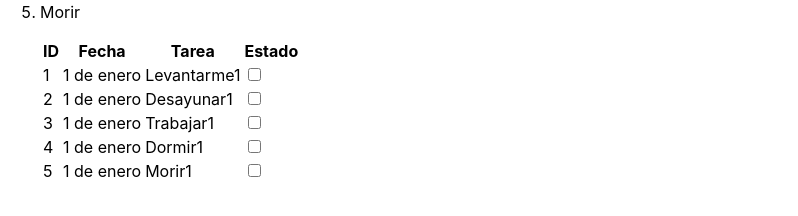
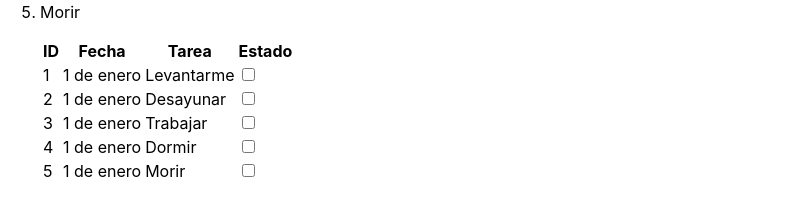
Before and after one commit to tfdaneri/task-list, a React (Create React App) app: page / in a window 1280 px wide. Shown: the part 160-376 px from the top of the page, without its empty margins (0-798 px from the left). Built offline with nearby package versions, Linux system fonts and the light colour scheme.

Commit message:
guardando en branch para entrega

```diff
--- a/src/App.js
+++ b/src/App.js
@@ -3,11 +3,11 @@ import ListaTareas from './components/ListaTareas';
 import Lista from './components/Tarea';
 
 const tareas = [
-  { id: 1, hecho: true, nombre: "Levantarme1", fecha: "1 de enero" },
-  { id: 2, hecho: true, nombre: "Desayunar1", fecha: "1 de enero" },
-  { id: 3, hecho: true, nombre: "Trabajar1", fecha: "1 de enero" },
-  { id: 4, hecho: true, nombre: "Dormir1", fecha: "1 de enero" },
-  { id: 5, hecho: false, nombre: "Morir1", fecha: "1 de enero" },
+  { id: 1, hecho: true, nombre: "Levantarme", fecha: "1 de enero" },
+  { id: 2, hecho: true, nombre: "Desayunar", fecha: "1 de enero" },
+  { id: 3, hecho: true, nombre: "Trabajar", fecha: "1 de enero" },
+  { id: 4, hecho: true, nombre: "Dormir", fecha: "1 de enero" },
+  { id: 5, hecho: false, nombre: "Morir", fecha: "1 de enero" },
 ];
 
 function App() {
```
